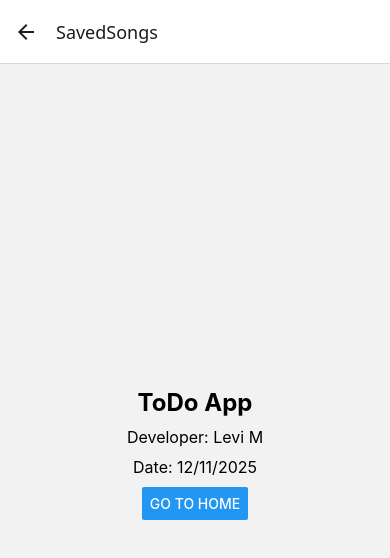
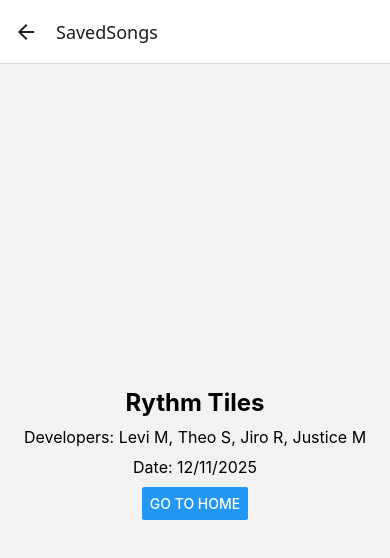
Before and after one commit to Syntactix31/MobileApp-Final-Project, a React Native app: screen /SavedSongs in a window 390 px wide. Shown: the top 558 px of the page. Built offline with nearby package versions, Linux system fonts and the light colour scheme.

Commit message:
minor changes just testing navigation

```diff
--- a/src/screens/SavedSongsScreen.jsx
+++ b/src/screens/SavedSongsScreen.jsx
@@ -12,8 +12,8 @@ export default function SavedSongsScreen({ navigation }) {
   return (
     <MainLayout>
       <View style={styles.content}>
-        <Text style={styles.title}>ToDo App</Text>
-        <Text style={styles.text}>Developer: Levi M</Text>
+        <Text style={styles.title}>Rythm Tiles</Text>
+        <Text style={styles.text}>Developers: Levi M, Theo S, Jiro R, Justice M</Text>
         <Text style={styles.text}>Date: {currentDate}</Text>
         <Button
           title="Go to Home"
```
